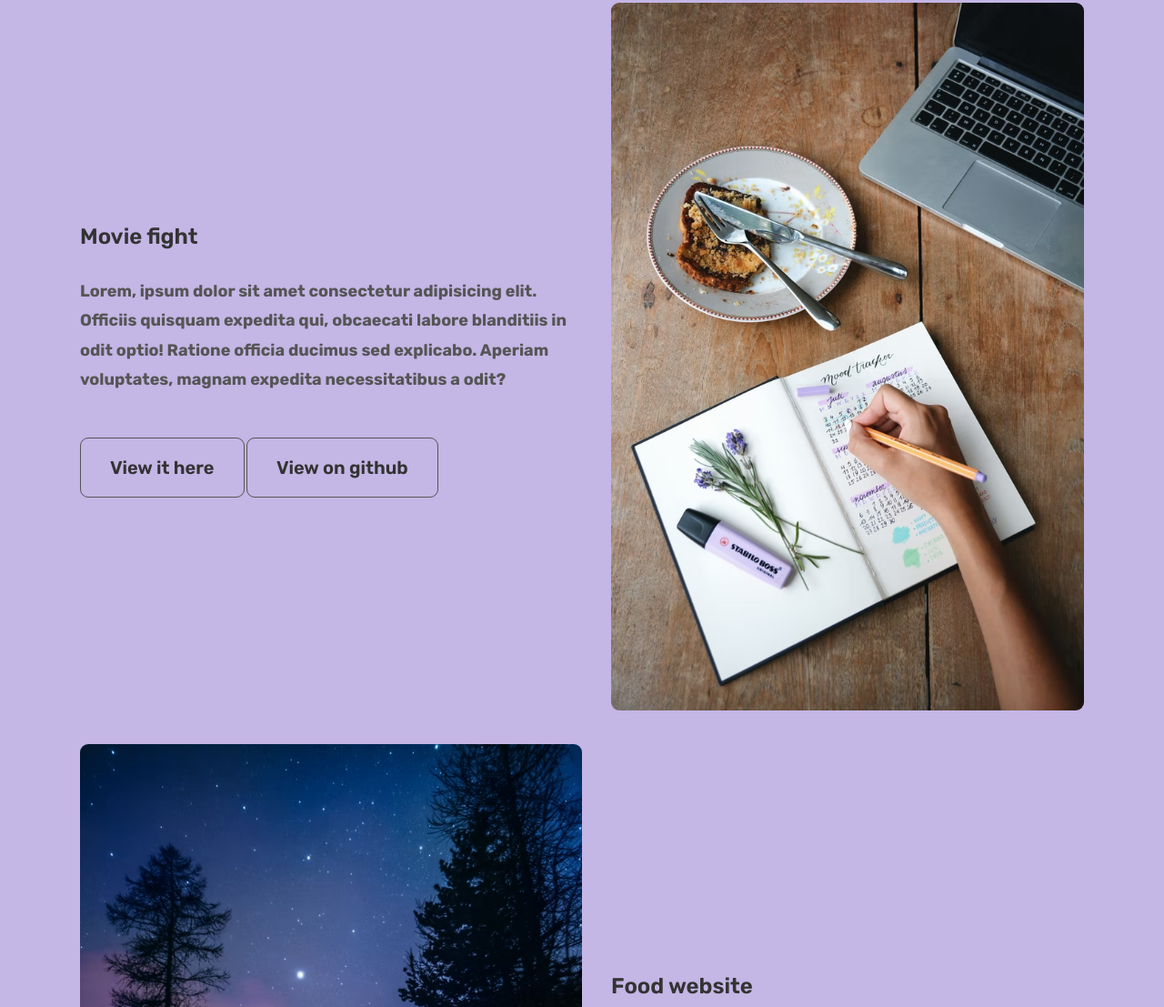
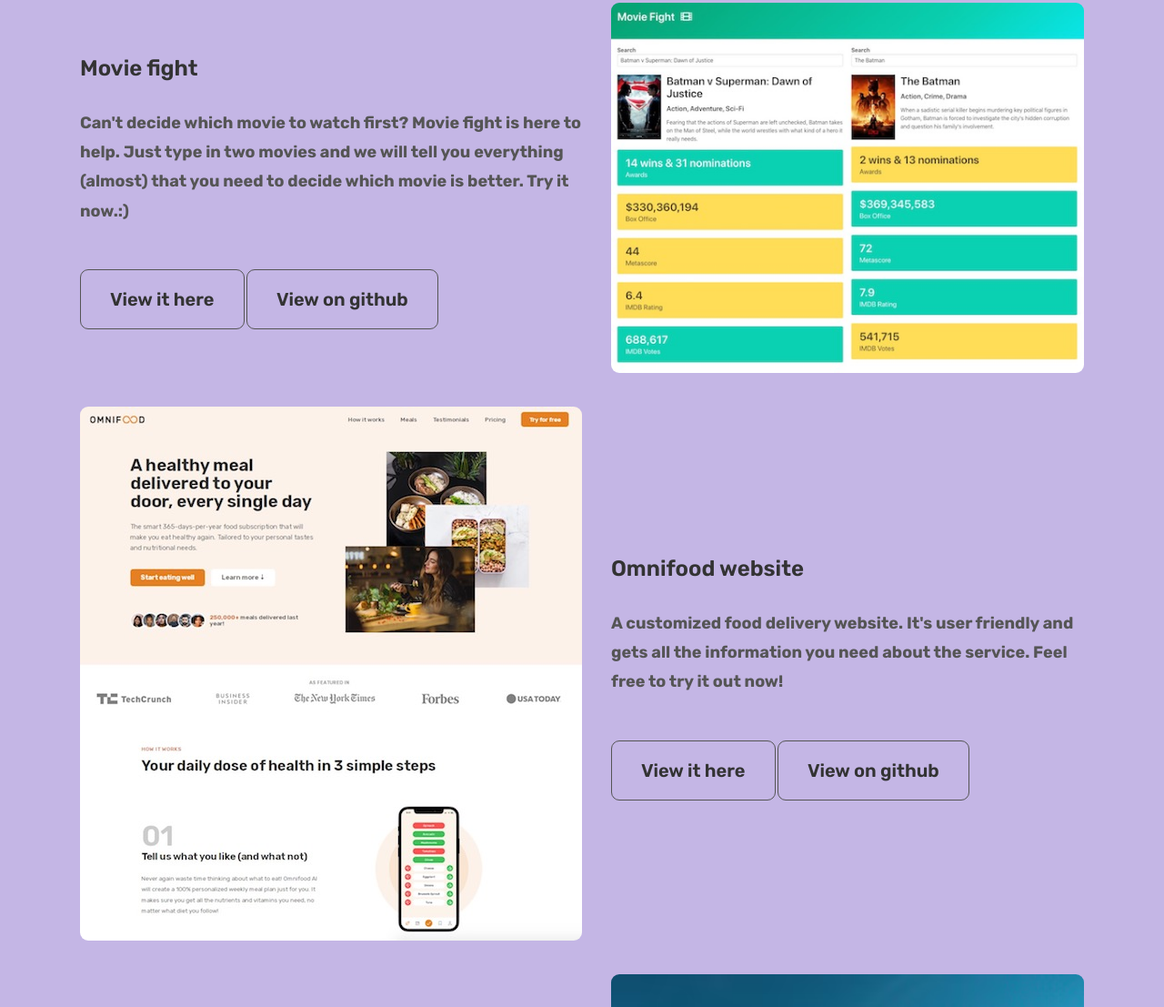
Before and after one commit to Effyz1228/My-personal-website, a website: page index.html in a window 1280 px wide. Shown: the part 3267-4374 px from the top of the page at 91% size. Drawn offline with nearby package versions, Linux system fonts and the light colour scheme; some packages are replaced by stand-ins of ours; a script that the page names is missing.

Commit message:
add more projects

```diff
--- a/index.html
+++ b/index.html
@@ -273,32 +273,39 @@
             <div class="project__text-box">
               <p class="project__name">Movie fight</p>
               <p class="project__detail">
-                Lorem, ipsum dolor sit amet consectetur adipisicing elit.
-                Officiis quisquam expedita qui, obcaecati labore blanditiis in
-                odit optio! Ratione officia ducimus sed explicabo. Aperiam
-                voluptates, magnam expedita necessitatibus a odit?
+                Can't decide which movie to watch first? Movie fight is here to
+                help. Just type in two movies and we will tell you everything
+                (almost) that you need to decide which movie is better. Try it
+                now.:)
               </p>
-              <a href="#" class="btn">View it here</a>
-              <a href="#" class="btn">View on github</a>
+              <a href="https://moviefightproject.netlify.app/" class="btn"
+                >View it here</a
+              >
+              <a href="https://github.com/Effyz1228/Movie-fight" class="btn"
+                >View on github</a
+              >
             </div>
             <div class="project__photo-box">
-              <img src="img/journaling.avif" alt="" class="project__img" />
+              <img src="img/movieFight.jpg" alt="" class="project__img" />
             </div>
 
             <!-- p3 -->
             <div class="project__photo-box">
-              <img src="img/camping.avif" alt="" class="project__img" />
+              <img src="img/foodWebsite.jpg" alt="" class="project__img" />
             </div>
             <div class="project__text-box">
-              <p class="project__name">Food website</p>
+              <p class="project__name">Omnifood website</p>
               <p class="project__detail">
-                Lorem, ipsum dolor sit amet consectetur adipisicing elit.
-                Officiis quisquam expedita qui, obcaecati labore blanditiis in
-                odit optio! Ratione officia ducimus sed explicabo. Aperiam
-                voluptates, magnam expedita necessitatibus a odit?
+                A customized food delivery website. It's user friendly and gets
+                all the information you need about the service. Feel free to try
+                it out now!
               </p>
-              <a href="#" class="btn">View it here</a>
-              <a href="#" class="btn">View on github</a>
+              <a href="https://effy-omnifood-project.netlify.app/" class="btn"
+                >View it here</a
+              >
+              <a href="https://github.com/Effyz1228/Omnifood" class="btn"
+                >View on github</a
+              >
             </div>
 
             <!-- p4 -->
```
Also changed, not shown: img/foodWebsite.jpg (added), img/movieFight.jpg (added).
